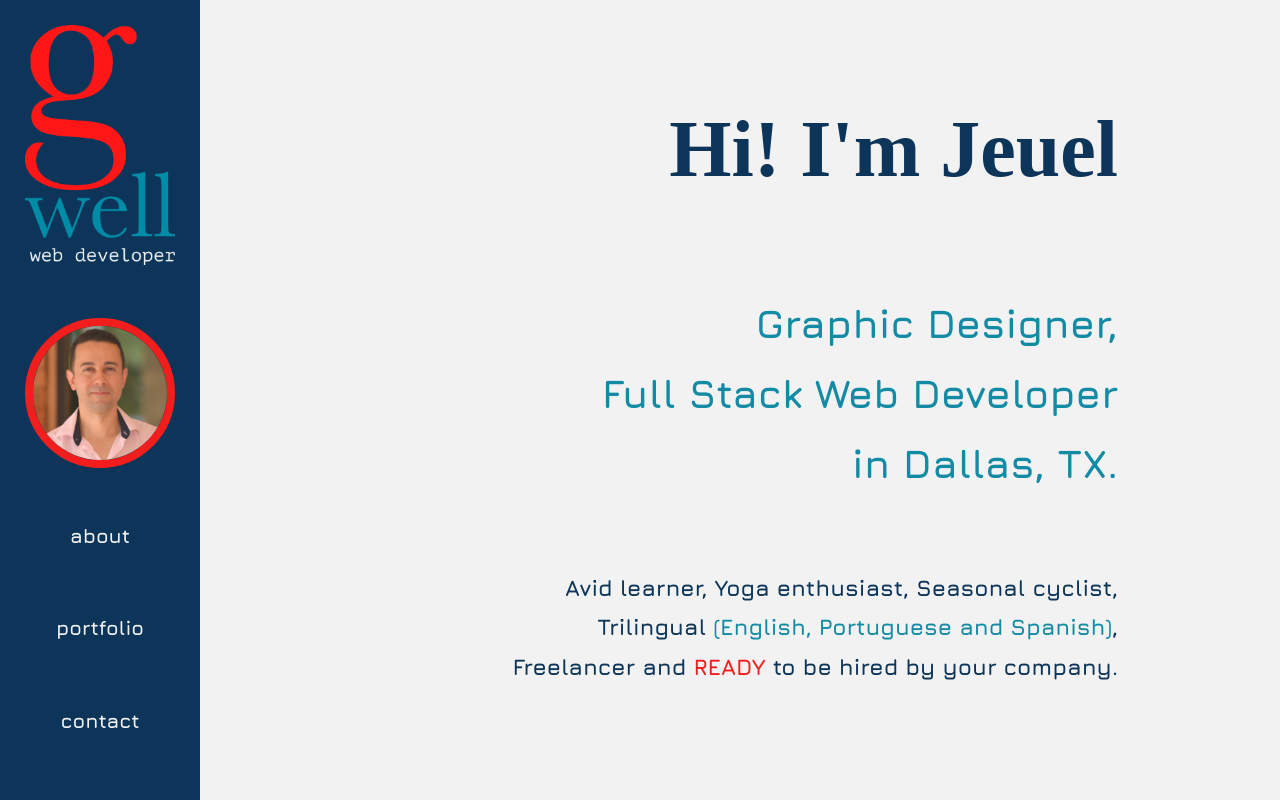
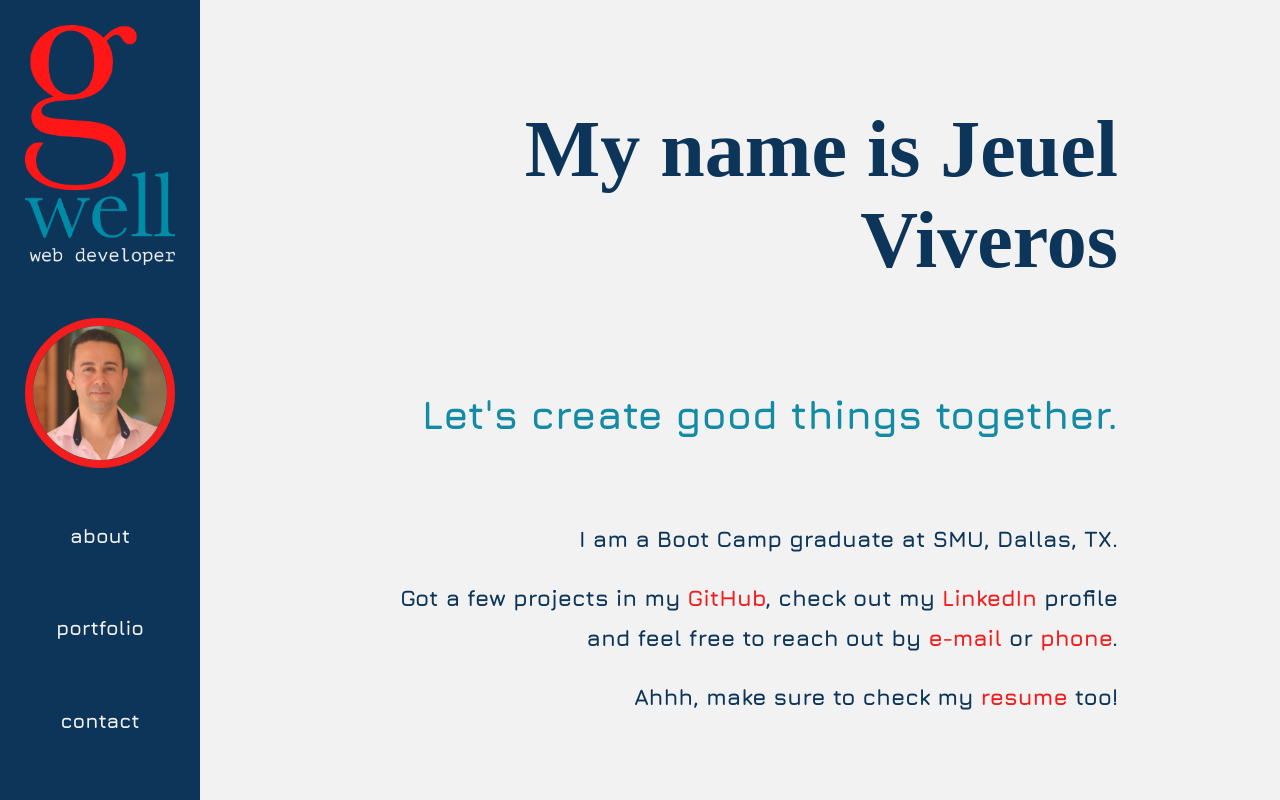
Before and after one commit to vjeuel/portfolio-react, a React (Create React App) app: page /contact in a window 1280 px wide. Built offline with nearby package versions, Linux system fonts and the light colour scheme; a web font is replaced by a local one.

Commit message:
route issues

```diff
--- a/src/App.js
+++ b/src/App.js
@@ -1,6 +1,6 @@
 import React from 'react';
 import './App.css';
-import { Switch, Route } from 'react-router-dom';
+import { BrowserRouter as Router, Switch, Route } from 'react-router-dom';
 import Navbar from './components/Navbar';
 import About from './components/About';
 import Contact from './components/Contact';
@@ -8,10 +8,11 @@ import Portfolio from './components/Portfolio';
 
 function App() {
 	return (
+		<Router>
 			<div className='App'>
 				<Navbar />
 				<Switch>
-				<Route path='/'>
+					<Route exact path='/'>
 						<About />
 					</Route>
 					<Route path='/portfolio'>
@@ -22,6 +23,7 @@ function App() {
 					</Route>
 				</Switch>
 			</div>
+		</Router>
 	);
 }
 
--- a/src/index.js
+++ b/src/index.js
@@ -6,12 +6,10 @@ import * as serviceWorker from './serviceWorker';
 import { BrowserRouter as Router } from 'react-router-dom';
 
 ReactDOM.render(
-   <React.StrictMode>
-      <Router>
-         <App />
-      </Router>
-   </React.StrictMode>,
-   document.getElementById('root')
+	<React.StrictMode>
+		<App />
+	</React.StrictMode>,
+	document.getElementById('root')
 );
 
 // If you want your app to work offline and load faster, you can change
```
Lines whose indentation alone changed are shown as unchanged.
